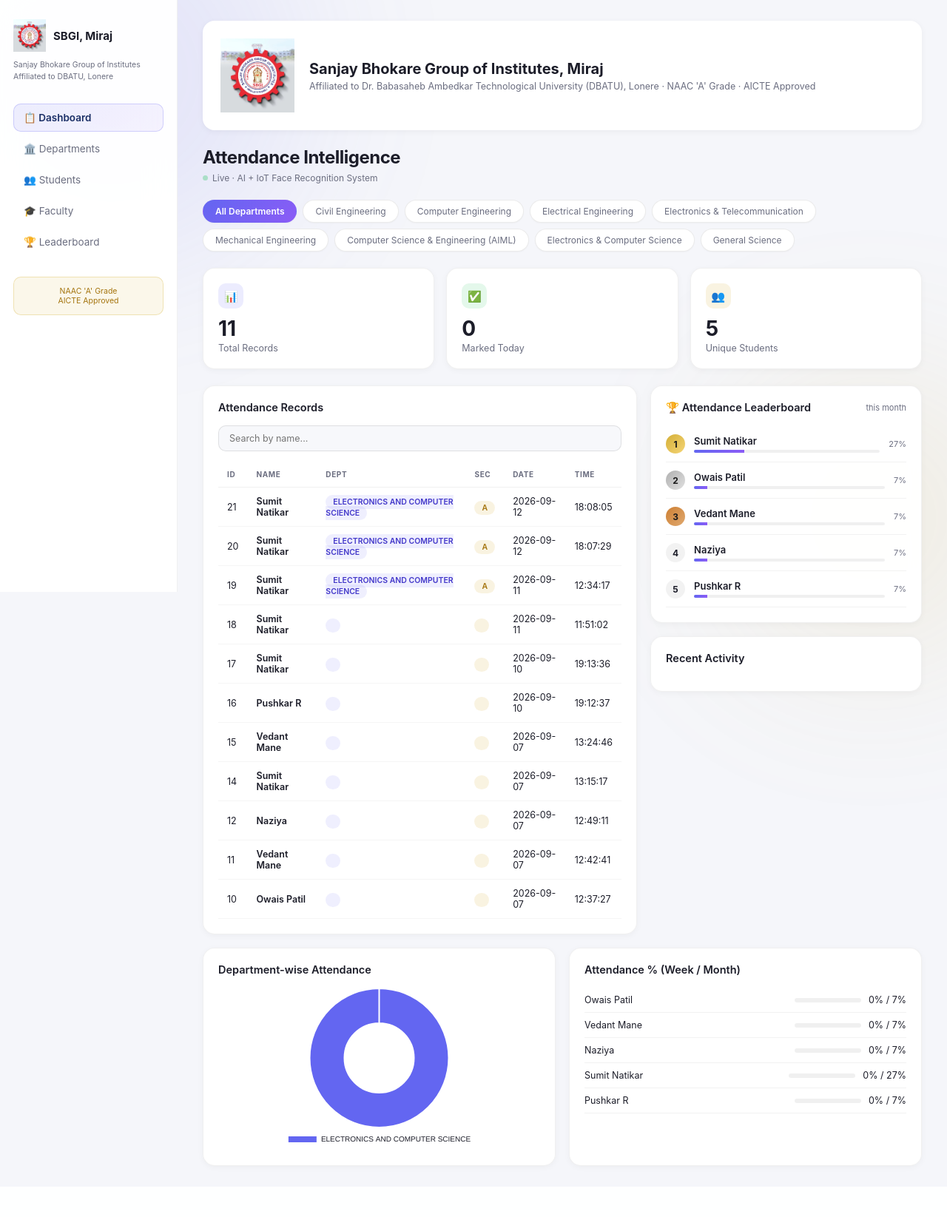
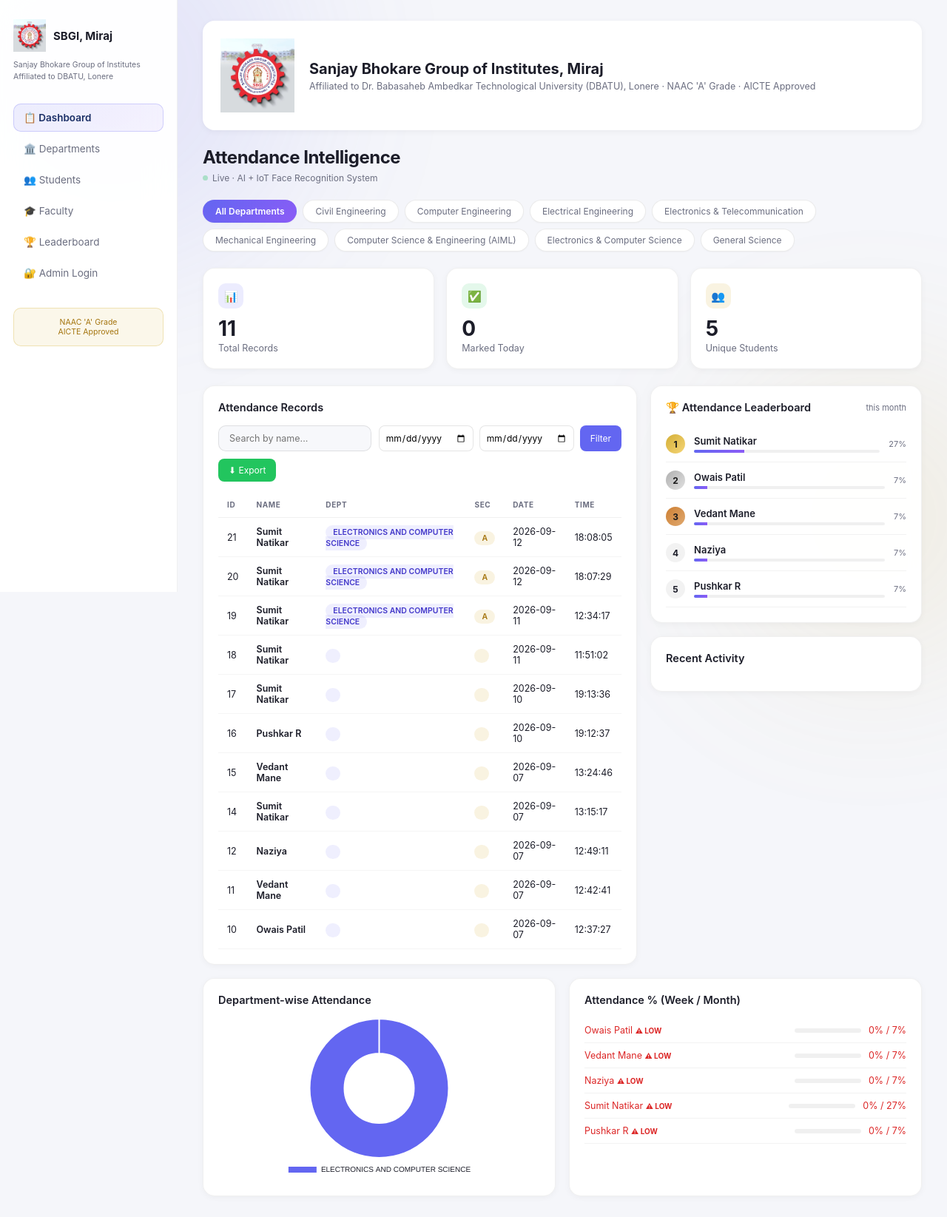
Before and after one commit to sumitnatikar1-sumit/sbgi-attendance-dashboard, a Flask app: page / in a window 1280 px wide. Shown: the whole page at 74% size. Before the commit the page ends 1579 px from the top, so only its background shows below. Run offline with Flask 3, Linux system fonts and the light colour scheme; data comes from the database, SQL or seed files in the repository.

Commit message:
Update dashboard.html

```diff
--- a/templates/dashboard.html
+++ b/templates/dashboard.html
@@ -6,13 +6,7 @@
     <style>
         * { margin: 0; padding: 0; box-sizing: border-box; font-family: 'Inter', 'Segoe UI', Arial, sans-serif; }
 
-        body {
-         background: #f5f6fa;
-         color: #1c1d29;
-         min-height: 100vh;
-         overflow-x: hidden;
-         }
-
+        body { background: #f5f6fa; color: #1c1d29; min-height: 100vh; overflow-x: hidden; }
 
         .glow { position: fixed; border-radius: 50%; filter: blur(120px); opacity: 0.12; z-index: 0; pointer-events: none; }
         .glow-1 { width: 500px; height: 500px; background: #6366f1; top: -150px; left: -100px; }
@@ -72,8 +66,9 @@
         .panel-head h3 { font-size: 14.5px; font-weight: 600; color: #1c1d29; }
         .panel-head span { font-size: 11px; color: #6b6e80; }
 
-        .toolbar { display: flex; gap: 10px; margin-bottom: 14px; }
-        .toolbar input { flex: 1; padding: 9px 14px; border-radius: 10px; border: 1px solid rgba(0,0,0,0.1); background: #f7f8fb; color: #1c1d29; font-size: 12.5px; }
+        .toolbar { display: flex; gap: 10px; margin-bottom: 14px; flex-wrap: wrap; align-items: center; }
+        .toolbar input[type="text"] { flex: 1; min-width: 140px; padding: 9px 14px; border-radius: 10px; border: 1px solid rgba(0,0,0,0.1); background: #f7f8fb; color: #1c1d29; font-size: 12.5px; }
+        .toolbar input[type="date"] { padding: 8px; border-radius: 8px; border: 1px solid rgba(0,0,0,0.1); font-size: 12px; }
 
         table { width: 100%; border-collapse: collapse; }
         th, td { padding: 11px 12px; text-align: left; font-size: 12.5px; }
@@ -104,30 +99,13 @@
 
         .bottom-grid { display: grid; grid-template-columns: 1fr 1fr; gap: 18px; }
         canvas { max-height: 220px; }
-        .banner {
-    background: white;
-    border-radius: 16px;
-    padding: 24px;
-    margin-bottom: 22px;
-    display: flex;
-    align-items: center;
-    gap: 20px;
-    box-shadow: 0 2px 8px rgba(0,0,0,0.05);
-}
-    .banner img {
-    width: 100px;
-    height: 100px;
-    object-fit: contain;
-}
-   .banner-text h2 {
-    font-size: 20px;
-    color: #1c1d29;
-    margin-bottom: 4px;
-}
-   .banner-text p {
-    font-size: 12.5px;
-    color: #6b6e80;
-}
+        .banner { background: white; border-radius: 16px; padding: 24px; margin-bottom: 22px; display: flex; align-items: center; gap: 20px; box-shadow: 0 2px 8px rgba(0,0,0,0.05); }
+        .banner img { width: 100px; height: 100px; object-fit: contain; }
+        .banner-text h2 { font-size: 20px; color: #1c1d29; margin-bottom: 4px; }
+        .banner-text p { font-size: 12.5px; color: #6b6e80; }
+
+        .filter-btn { padding: 8px 14px; border-radius: 8px; border: none; background: #6366f1; color: white; font-size: 12px; cursor: pointer; }
+        .export-btn { padding: 8px 14px; border-radius: 8px; background: #22c55e; color: white; font-size: 12px; text-decoration: none; display: flex; align-items: center; }
     </style>
 </head>
 <body>
@@ -148,6 +126,11 @@
             <a href="/students" class="nav-item">👥 Students</a>
             <a href="/faculty" class="nav-item">🎓 Faculty</a>
             <a href="/leaderboard" class="nav-item">🏆 Leaderboard</a>
+            {% if is_admin %}
+            <a href="/admin/logout" class="nav-item">🔓 Logout (Admin)</a>
+            {% else %}
+            <a href="/admin/login" class="nav-item">🔐 Admin Login</a>
+            {% endif %}
 
             <div class="accred-badge">NAAC 'A' Grade<br>AICTE Approved</div>
         </div>
@@ -198,6 +181,13 @@
                     <div class="panel-head"><h3>Attendance Records</h3></div>
                     <div class="toolbar">
                         <input type="text" id="searchBox" placeholder="Search by name..." onkeyup="filterTable()">
+                        <form method="get" style="display:flex; gap:8px; margin:0;">
+                            <input type="hidden" name="department" value="{{ selected_department }}">
+                            <input type="date" name="start_date" value="{{ start_date }}">
+                            <input type="date" name="end_date" value="{{ end_date }}">
+                            <button type="submit" class="filter-btn">Filter</button>
+                        </form>
+                        <a href="/export/csv?department={{ selected_department }}&start_date={{ start_date }}&end_date={{ end_date }}" class="export-btn">⬇ Export</a>
                     </div>
                     <table id="attendanceTable">
                         <thead><tr><th>ID</th><th>Name</th><th>Dept</th><th>Sec</th><th>Date</th><th>Time</th></tr></thead>
@@ -244,6 +234,8 @@
 
     <script>
         let currentDept = "{{ selected_department }}";
+        let currentStart = "{{ start_date }}";
+        let currentEnd = "{{ end_date }}";
 
         document.querySelectorAll(".chip").forEach(chip => {
             chip.addEventListener("click", () => {
@@ -306,11 +298,13 @@
             pctList.innerHTML = "";
             pctData.forEach(s => {
                 const div = document.createElement("div");
-                div.style.cssText = "display:flex;justify-content:space-between;align-items:center;padding:9px 0;border-bottom:1px solid rgba(0,0,0,0.05);font-size:12.5px;color:#1c1d29;";
-                div.innerHTML = `<div style="text-transform:capitalize;">${s.name}</div>
+                const color = s.low ? "#dc2626" : "#1c1d29";
+                const badge = s.low ? ` <span style="color:#dc2626; font-size:10px; font-weight:700;">⚠ LOW</span>` : "";
+                div.style.cssText = "display:flex;justify-content:space-between;align-items:center;padding:9px 0;border-bottom:1px solid rgba(0,0,0,0.05);font-size:12.5px;";
+                div.innerHTML = `<div style="text-transform:capitalize; color:${color};">${s.name}${badge}</div>
                     <div style="display:flex; gap:10px; align-items:center;">
-                    <div style="width:90px;height:6px;background:rgba(0,0,0,0.06);border-radius:4px;overflow:hidden;"><div style="height:100%;width:${s.week_pct}%;background:linear-gradient(90deg,#6366f1,#8b5cf6);"></div></div>
-                    <div>${s.week_pct}% / ${s.month_pct}%</div></div>`;
+                    <div style="width:90px;height:6px;background:rgba(0,0,0,0.06);border-radius:4px;overflow:hidden;"><div style="height:100%;width:${s.week_pct}%;background:${s.low ? '#dc2626' : 'linear-gradient(90deg,#6366f1,#8b5cf6)'};"></div></div>
+                    <div style="color:${color};">${s.week_pct}% / ${s.month_pct}%</div></div>`;
                 pctList.appendChild(div);
             });
         }
@@ -326,7 +320,7 @@
 
         async function refreshData(isFilterChange = false) {
             try {
-                const res = await fetch(`/api/data?department=${encodeURIComponent(currentDept)}`);
+                const res = await fetch(`/api/data?department=${encodeURIComponent(currentDept)}&start_date=${encodeURIComponent(currentStart)}&end_date=${encodeURIComponent(currentEnd)}`);
                 const data = await res.json();
 
                 animateCount(document.getElementById("totalCount"), data.total_count);
```
